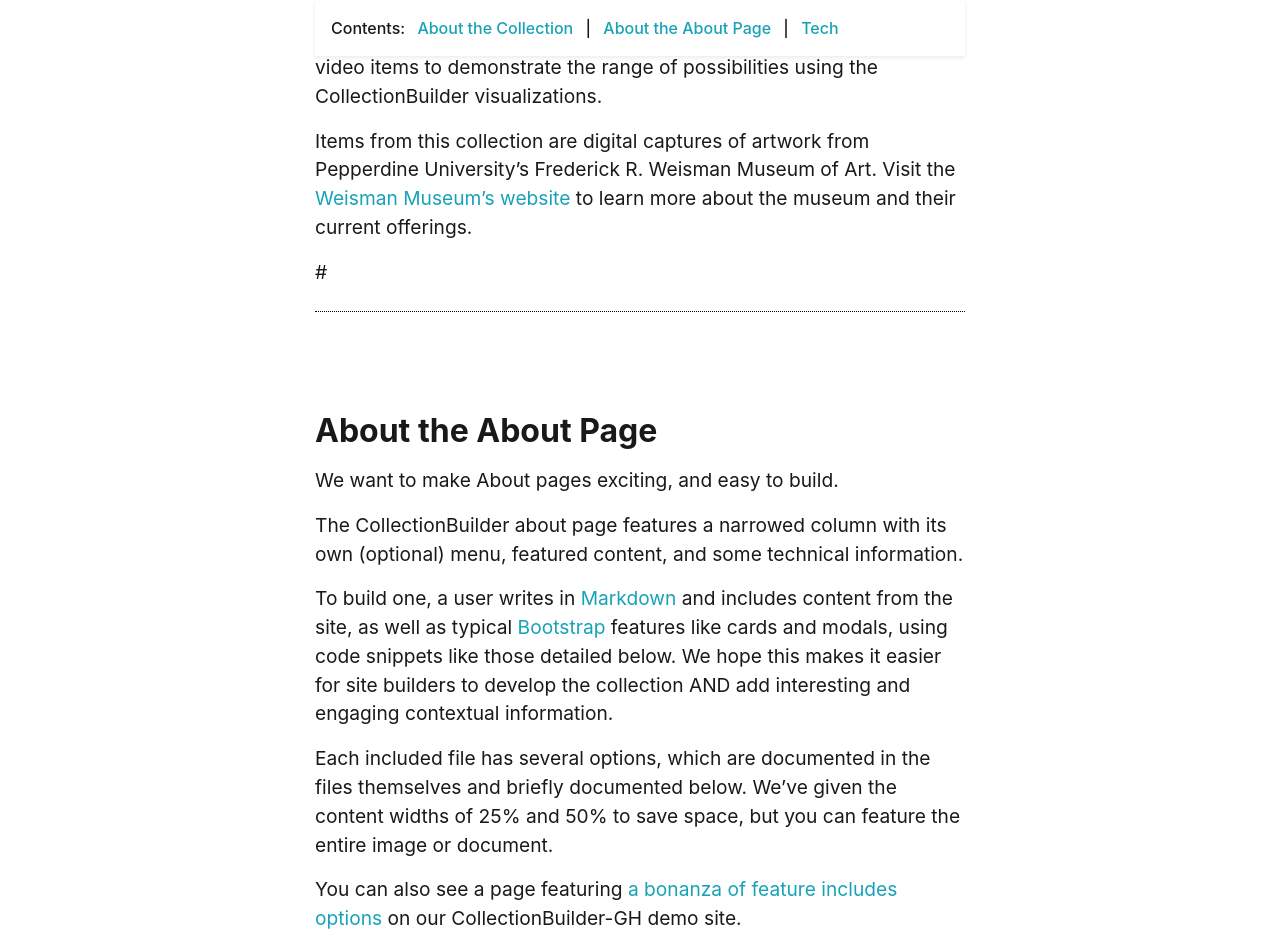
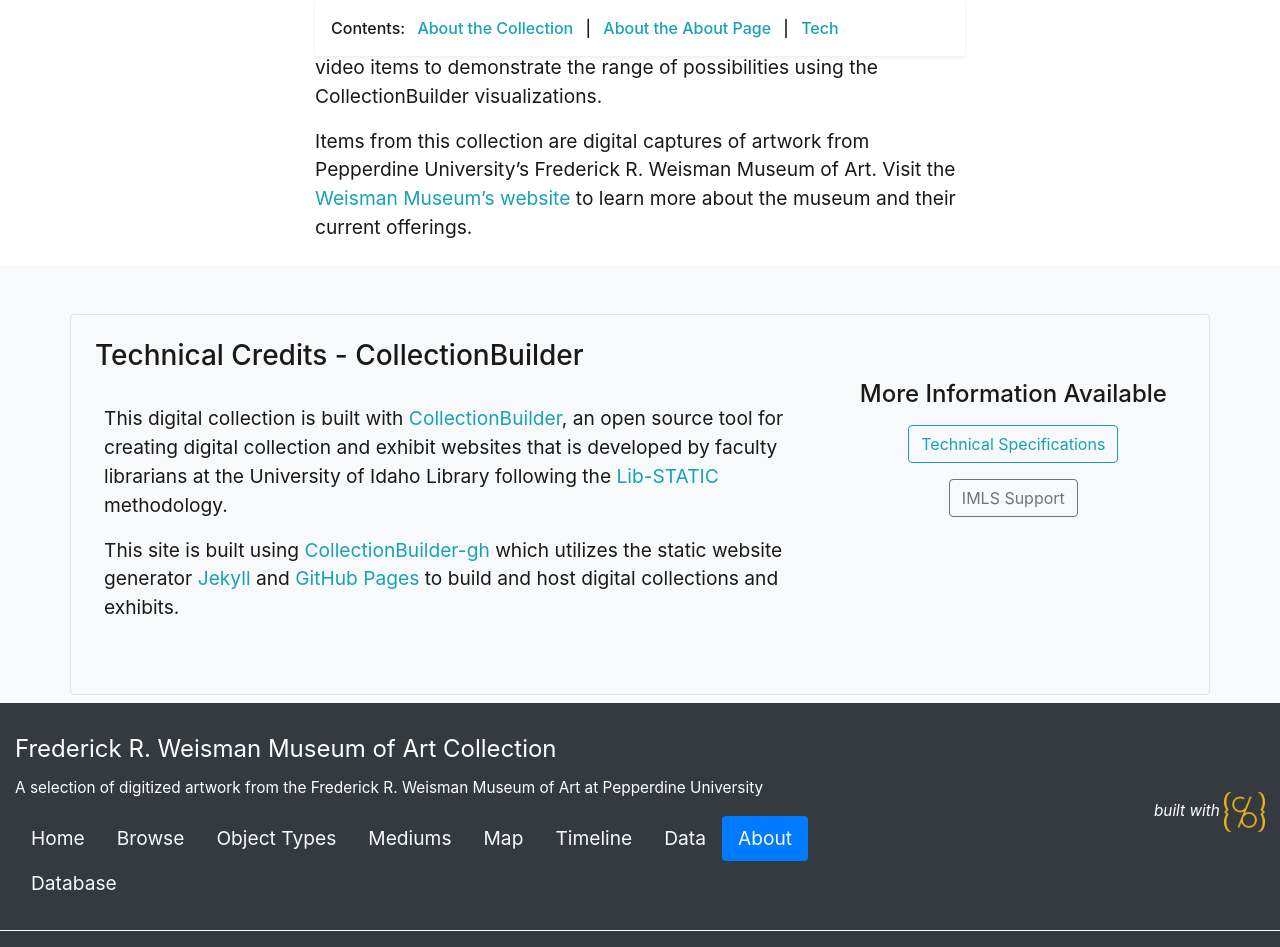
Before and after one commit to PepperdineLibraries/weisman, a Jekyll site: the page built from pages/about.md, in a window 1280 px wide and 1400 px high, scrolled down 930 px. Shown: the top 947 px of the window. Built offline with Jekyll 4.4.1, drawn with Linux system fonts in a browser that asks for light colours; some of the changed text lies outside the part shown.

Commit message:
Update about.md

```diff
--- a/pages/about.md
+++ b/pages/about.md
@@ -19,7 +19,3 @@
 CollectionBuilder-CONTENTdm is a template for creating digital collection exhibits on top of existing CONTENTdm repositories. The demo collection features images, document pdfs, audio, and YouTube video items to demonstrate the range of possibilities using the CollectionBuilder visualizations.
 
 Items from this collection are digital captures of artwork from Pepperdine University’s Frederick R. Weisman Museum of Art. Visit the [Weisman Museum's website](https://arts.pepperdine.edu/museum/) to learn more about the museum and their current offerings.
-
-
-
-#{% include cb/about_the_about.md %}
```
